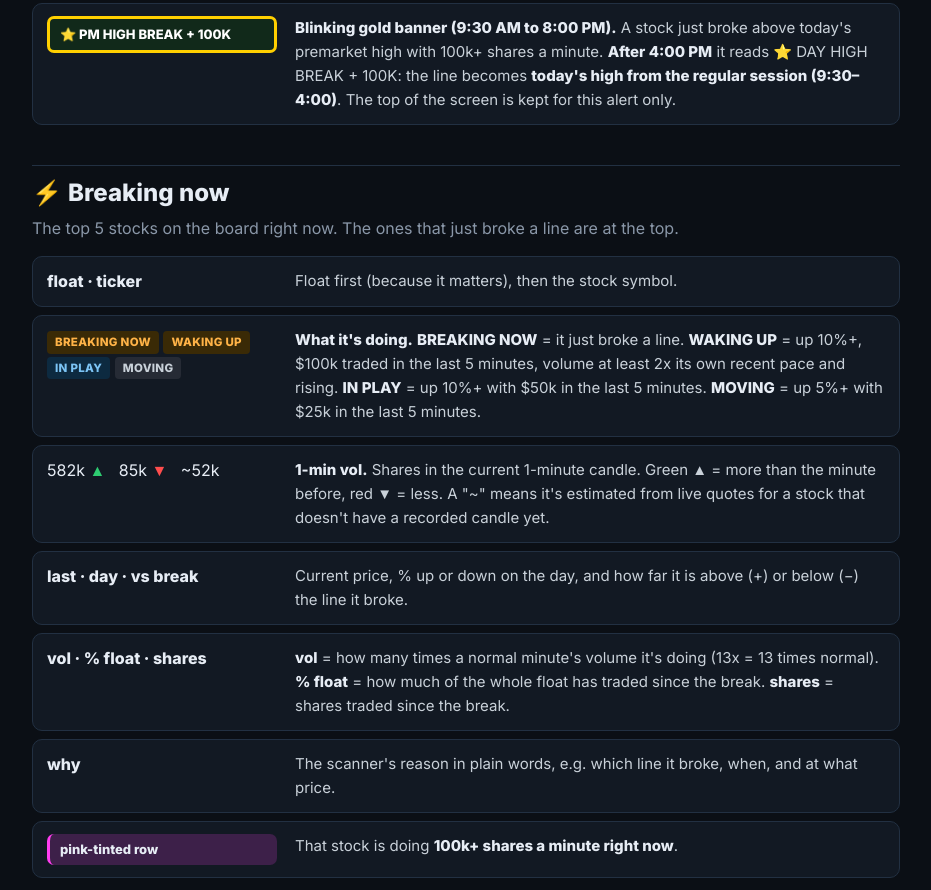
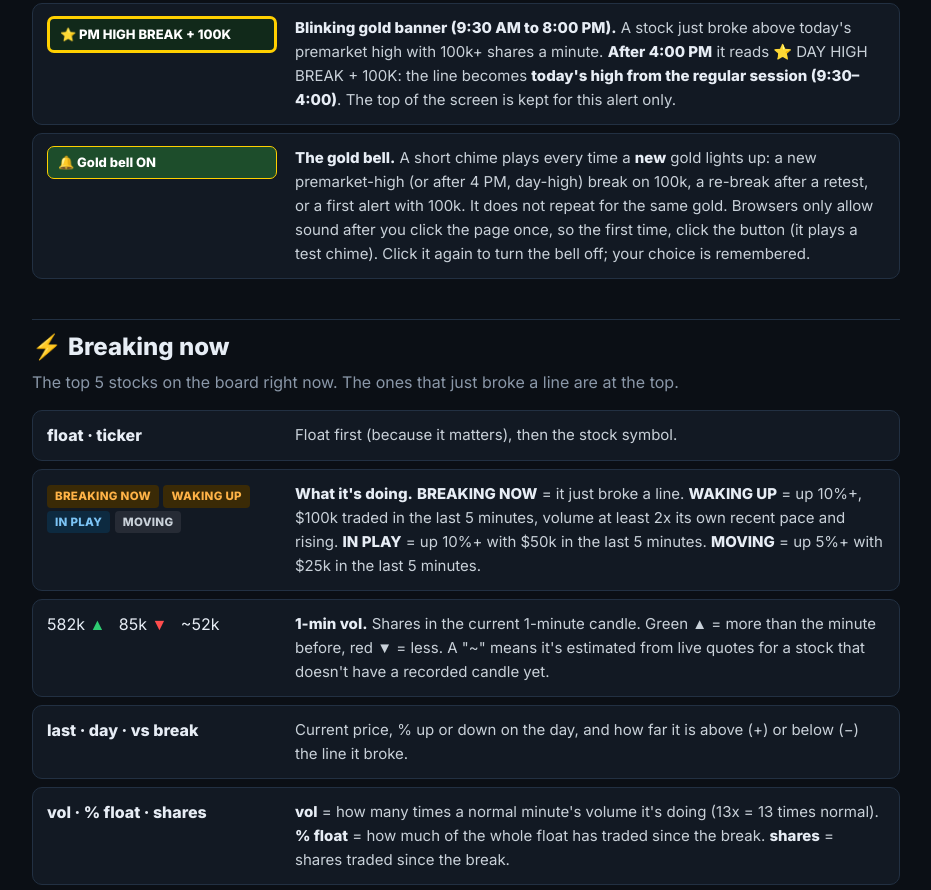
Before and after one commit to hot2-scanner/hot2-scanner.github.io, a plain HTML site: page guide.html in a window 1280 px wide. Shown: the part 1189-2079 px from the top of the page, without its empty margins (174-1105 px from the left). Drawn offline with Linux system fonts and the light colour scheme.

Commit message:
Guide: the gold bell

```diff
--- a/guide.html
+++ b/guide.html
@@ -81,6 +81,7 @@ h2 .ic{margin-right:6px}
 <div class="row"><span><span style="color:#2ecc71">&#9679;</span> live &nbsp; <span style="color:#ff5c5c">&#9679;</span> offline</span><p><b>Top right corner.</b> Green "live" means the screen is getting fresh data. Red "scanner offline" means no update for over 90 seconds, so what you see is old. Don't use it until it turns green again.</p></div>
 <div class="row"><span style="color:#ffd84d;font-weight:700">&#128266; MOST VOLUME RIGHT NOW: FRTT 629,187</span><p>The single stock on your screen with the biggest 1-minute volume right now. Its volume number is also <span class="vtop">highlighted yellow</span> wherever it appears.</p></div>
 <div class="row"><span class="box" style="background:#11291a;border:3px solid #ffd000;color:#fff">&#11088; PM HIGH BREAK + 100K</span><p><b>Blinking gold banner (9:30 AM to 8:00 PM).</b> A stock just broke above today's premarket high with 100k+ shares a minute. <b>After 4:00 PM</b> it reads &#11088; DAY HIGH BREAK + 100K: the line becomes <b>today's high from the regular session (9:30&ndash;4:00)</b>. The top of the screen is kept for this alert only.</p></div>
+<div class="row"><span class="box" style="background:#1d4d2b;border:1px solid #ffd000;color:#fff">&#128276; Gold bell ON</span><p><b>The gold bell.</b> A short chime plays every time a <b>new</b> gold lights up: a new premarket-high (or after 4 PM, day-high) break on 100k, a re-break after a retest, or a first alert with 100k. It does not repeat for the same gold. Browsers only allow sound after you click the page once, so the first time, click the button (it plays a test chime). Click it again to turn the bell off; your choice is remembered.</p></div>
 
 <h2 id="breaking"><span class="ic">&#9889;</span>Breaking now</h2>
 <p class="sub">The top 5 stocks on the board right now. The ones that just broke a line are at the top.</p>
```
